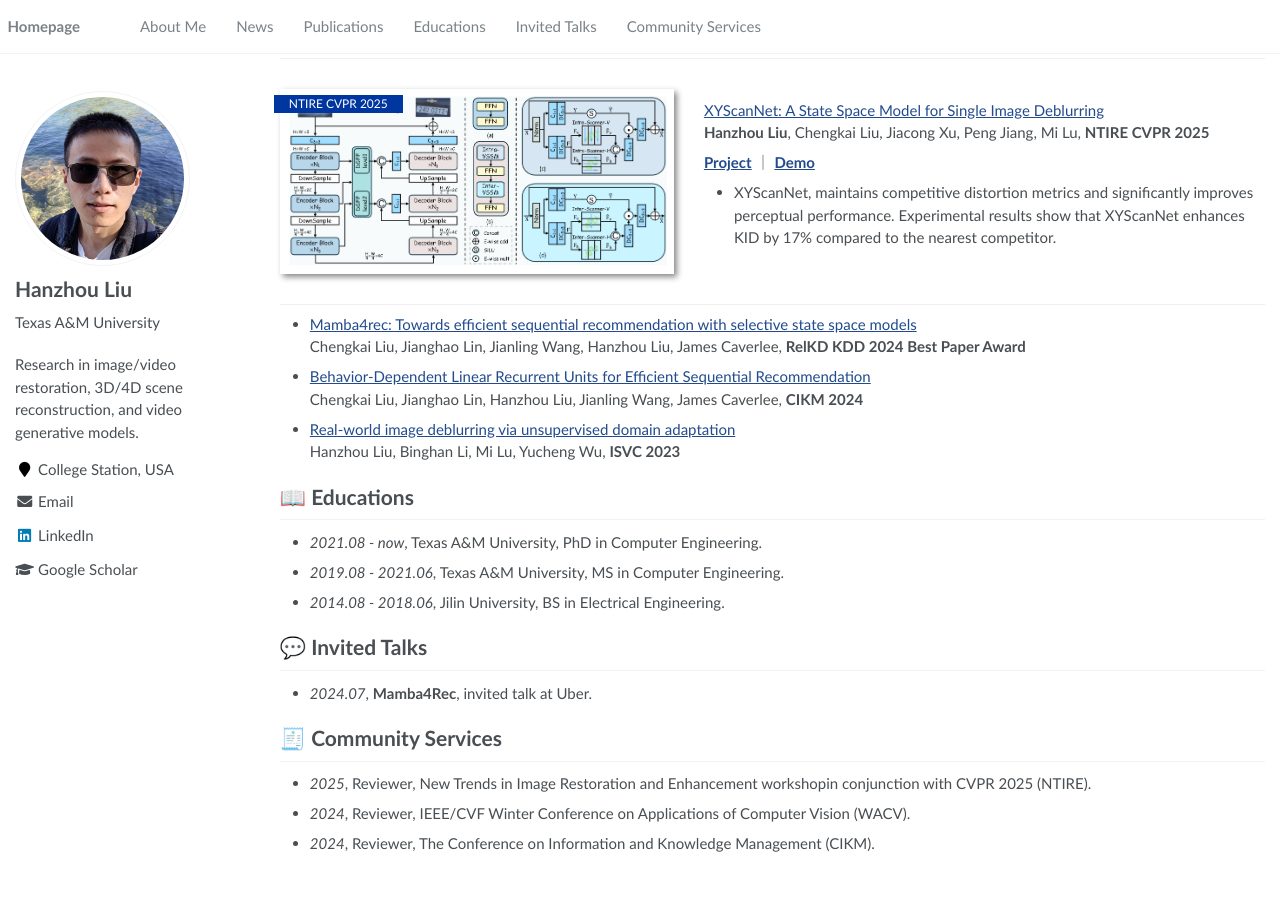
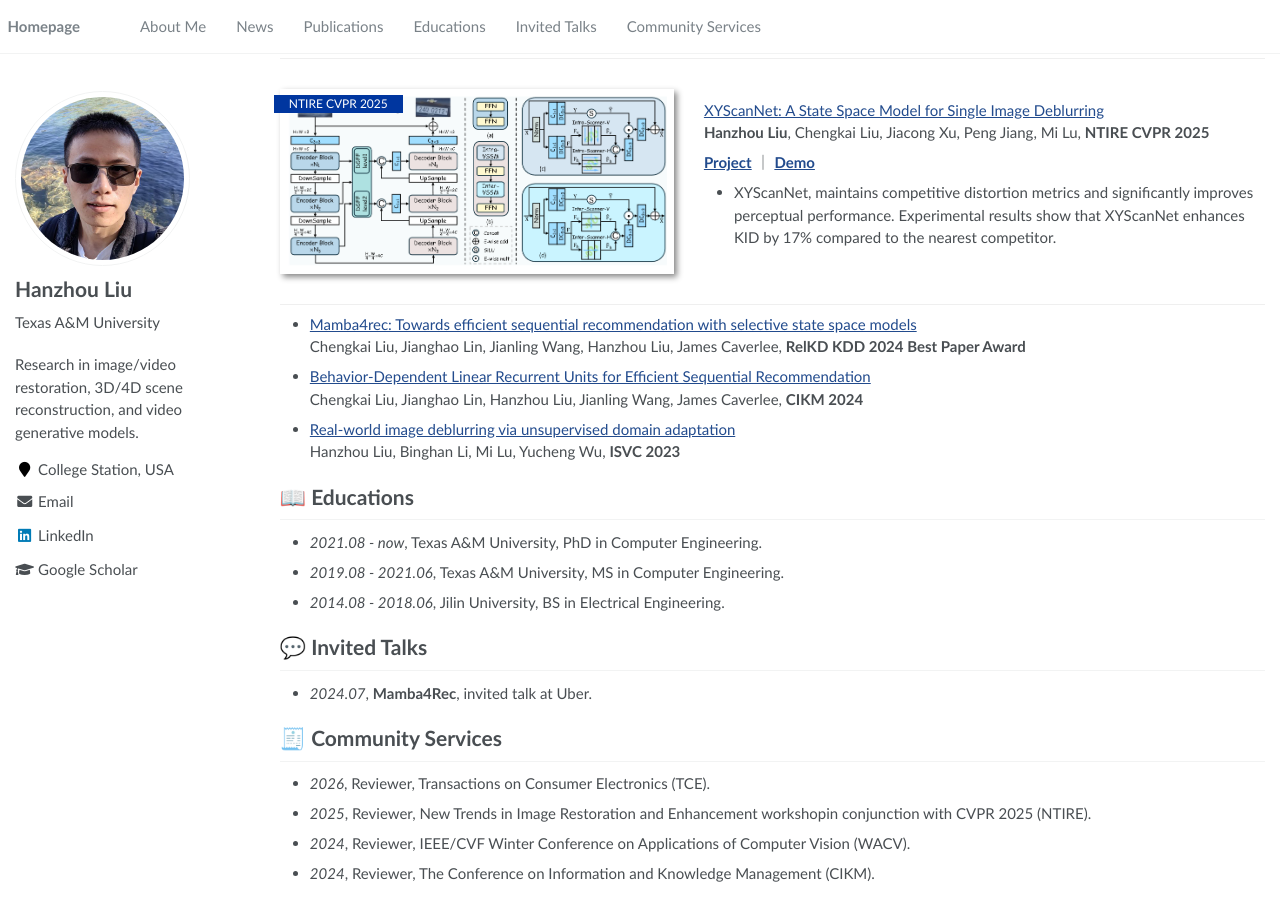
Before and after one commit to HanzhouLiu/hanzhouliu.github.io, a Jekyll site: the page built from _pages/about.md, in a window 1280 px wide and 900 px high, scrolled down 692 px. Built offline with Jekyll 4.4.1, drawn with Linux system fonts in a browser that asks for light colours; before the commit the page ends 1562 px from its top, so only the background shows below that.

Commit message:
updated profolio with new reviewer info

```diff
--- a/_pages/about.md
+++ b/_pages/about.md
@@ -82,6 +82,7 @@ Hanzhou Liu, Binghan Li, Mi Lu, Yucheng Wu, **ISVC 2023**
 - *2024.07*, **Mamba4Rec**, invited talk at Uber.
 
 # 🧾 Community Services
+- *2026*, Reviewer, Transactions on Consumer Electronics (TCE).
 - *2025*, Reviewer, New Trends in Image Restoration and Enhancement workshopin conjunction with CVPR 2025 (NTIRE).
 - *2024*, Reviewer,  IEEE/CVF Winter Conference on Applications of Computer Vision (WACV).
 - *2024*, Reviewer, The Conference on Information and Knowledge Management (CIKM).
```
